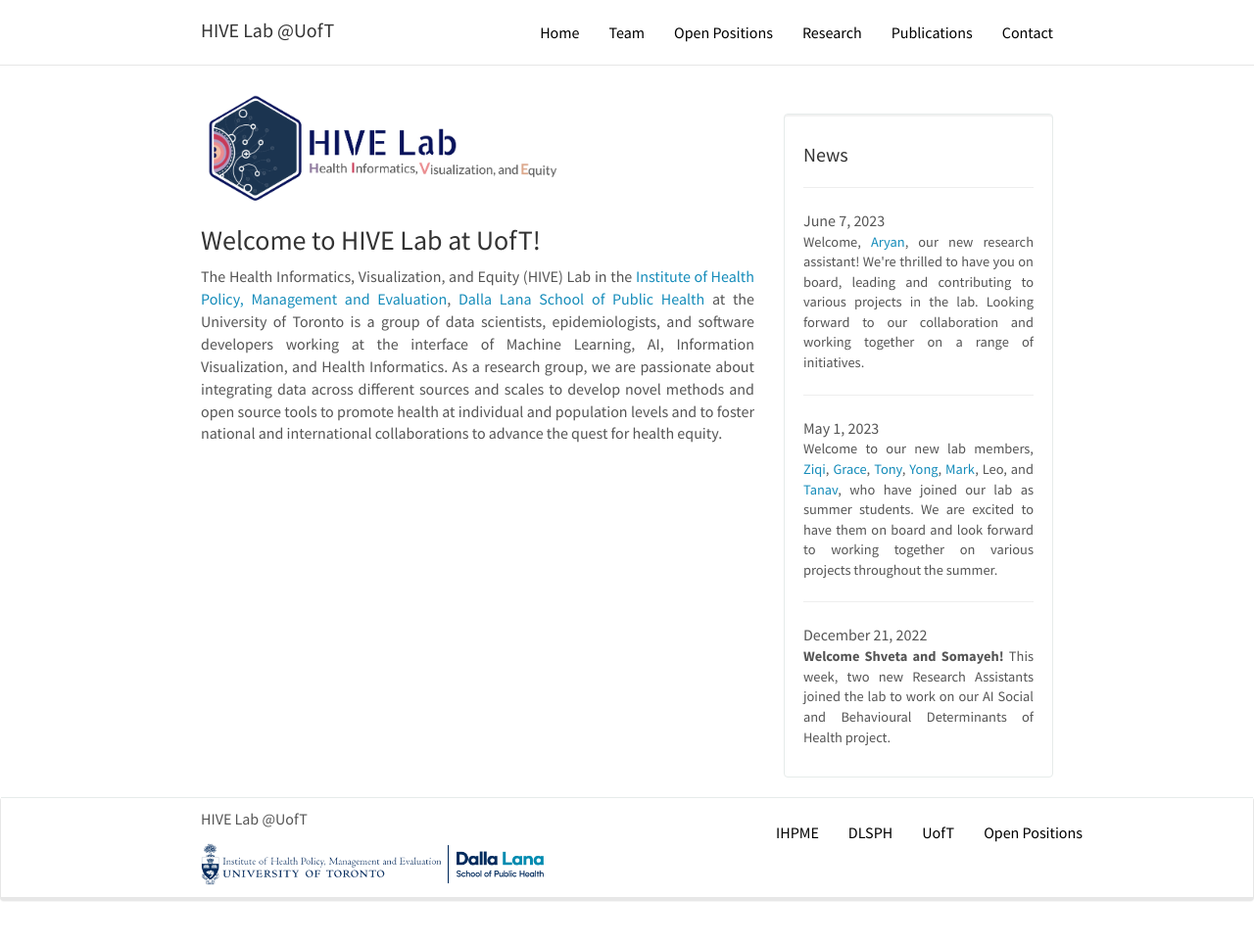
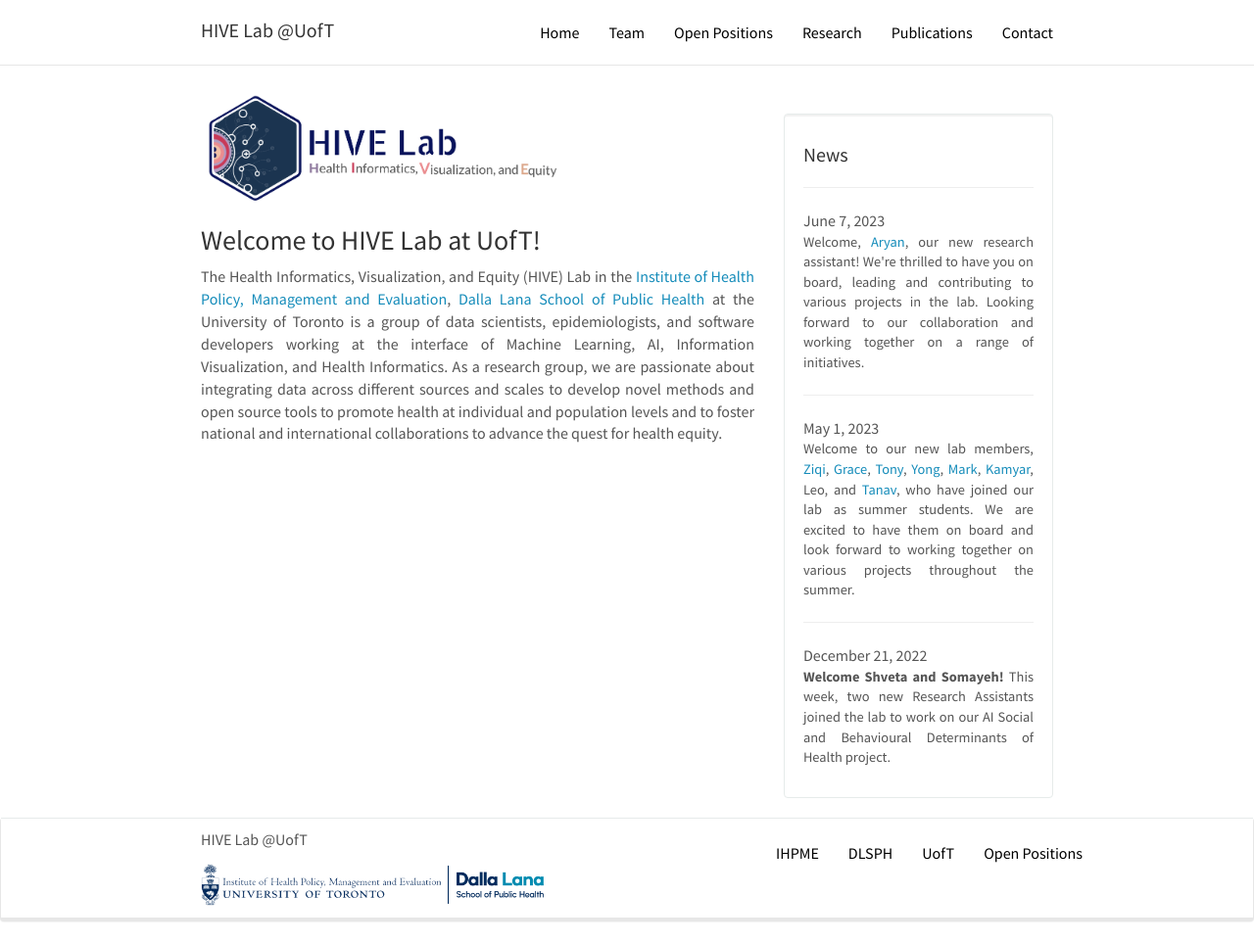
Before and after one commit to HIVE-UofT/hive-uoft-old-site, a Jekyll site: the page built from _pages/home.md, in a window 1280 px wide and 963 px high. Shown: the whole window at 98% size. Built offline with Jekyll 4.4.1, drawn with Linux system fonts in a browser that asks for light colours; nearby versions of some CDN libraries.

Commit message:
News list updated

```diff
--- a/_data/news.yml
+++ b/_data/news.yml
@@ -2,9 +2,8 @@
 - date: June 7, 2023
   content: "Welcome, <a href='http://localhost:4000/team/asadeghi' target= '_blank'>Aryan</a>, our new research assistant! We're thrilled to have you on board, leading and contributing to various projects in the lab. Looking forward to our collaboration and working together on a range of initiatives."
 
-
 - date: May 1, 2023
-  content: "Welcome to our new lab members, <a href='http://localhost:4000/team/ziqishu' target= '_blank'>Ziqi</a>, <a href='http://localhost:4000/team/jiayugraceliang' target= '_blank'>Grace</a>, <a href='http://localhost:4000/team/shengjiezou' target= '_blank'>Tony</a>, <a href='http://localhost:4000/team/yongchen' target= '_blank'>Yong</a>, <a href='http://localhost:4000/team/markdayomi' target= '_blank'>Mark</a>, Leo, and <a href='http://localhost:4000/team/tanavbajaj' target= '_blank'>Tanav</a>, who have joined our lab as summer students. We are excited to have them on board and look forward to working together on various projects throughout the summer."
+  content: "Welcome to our new lab members, <a href='http://localhost:4000/team/ziqishu' target= '_blank'>Ziqi</a>, <a href='http://localhost:4000/team/jiayugraceliang' target= '_blank'>Grace</a>, <a href='http://localhost:4000/team/shengjiezou' target= '_blank'>Tony</a>, <a href='http://localhost:4000/team/yongchen' target= '_blank'>Yong</a>, <a href='http://localhost:4000/team/markdayomi' target= '_blank'>Mark</a>, <a href='http://localhost:4000/team/kkazari' target= '_blank'>Kamyar</a>, Leo, and <a href='http://localhost:4000/team/tanavbajaj' target= '_blank'>Tanav</a>, who have joined our lab as summer students. We are excited to have them on board and look forward to working together on various projects throughout the summer."
 
 - date: December 21, 2022
   content: "<b>Welcome Shveta and Somayeh!</b> This week, two new Research Assistants joined the lab to work on our AI Social and Behavioural Determinants of Health project."
```
